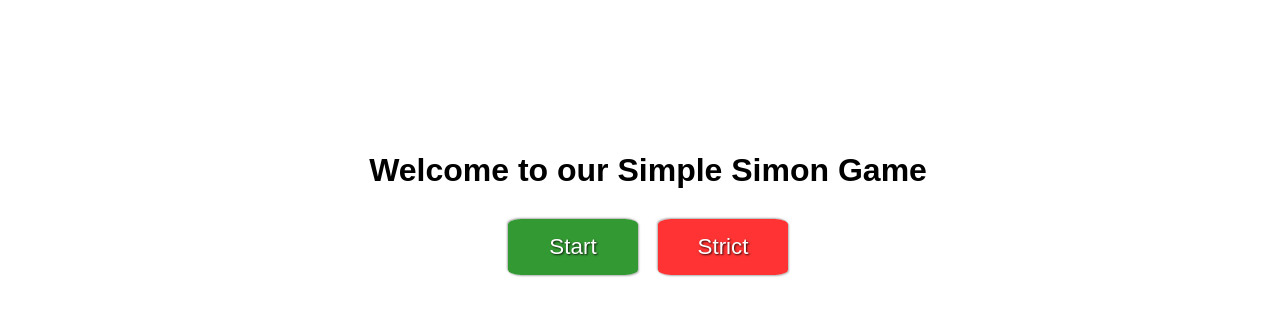
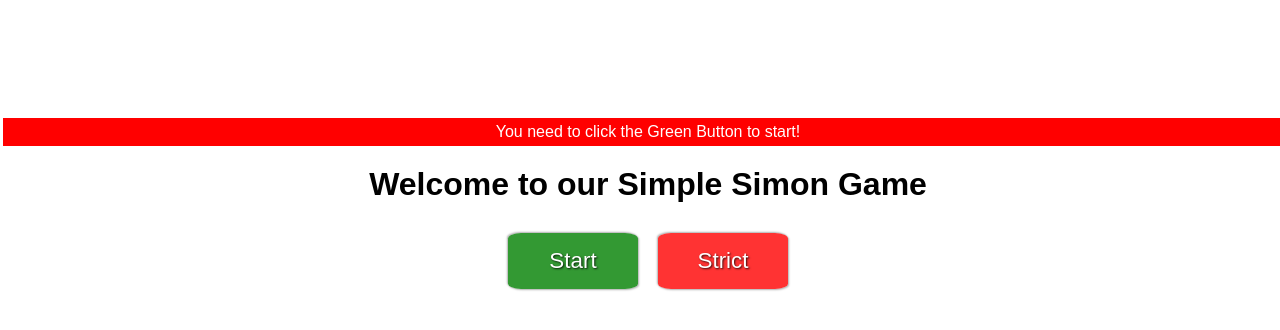
Before and after one commit to misterhtmlcss/advanced-front-end-projects, a plain HTML site: page build-a-simon-game/index.html in a window 1280 px wide. Drawn offline with nearby package versions, Linux system fonts and the light colour scheme; files that its build step writes are made by us from their sources.

Commit message:
just tweaked some visual elements. JS will enlighten as to value of changes

```diff
--- a/build-a-simon-game/css.scss
+++ b/build-a-simon-game/css.scss
@@ -1,11 +1,6 @@
 $primary-green: rgba(0,128,0,0.8);
 $primary-red: rgba(255, 0, 0, 0.8);
 $primary-text-shadow: 1px 1px 2px rgba(0, 0, 0, 0.8);
-/* * {
-  margin: 0;
-  padding: 0;
-  box-sizing: border-box;
-} */
 
 html, body {
   min-height: 100vh;
@@ -32,6 +27,14 @@ html, body {
   min-height: 50vh;
   display: flex;
   justify-content: space-evenly;
+}
+#help {
+  display: block;
+  background-color: red;
+  color: white;
+  width: 100%;
+  text-align: center;
+  padding: 5px;
 }
 
 .command-module {
--- a/build-a-simon-game/index.html
+++ b/build-a-simon-game/index.html
@@ -10,18 +10,18 @@
 <body>
 <div class="container">
   <div class="top">
-    <div id="help"></div>
+    <div id="help">You need to click the Green Button to start!</div>
     <h1 class="title">Welcome to our Simple Simon Game</h1> <!-- Title above the Central Console -->
     <div class="command-module">
       <div class="btns">
         <div class="btn" id="start" data-key="5">Start</div>
-        <div class="btn" id="reset" data-key="6">Strict</div>
+        <div class="btn" id="strict" data-key="6">Strict</div>
       </div>
       <div id="counter" class="user-level hide">Level: 1</div>
     </div>
   </div>
   <div class="bottom hide" id="keys-list">
-    <div class="keys " id="blue-key" data-key="1"></div>
+    <div class="keys" id="blue-key" data-key="1"></div>
     <div class="keys" id="red-key" data-key="2"></div>
     <div class="keys" id="green-key" data-key="3"></div>
     <div class="keys" id="yellow-key" data-key="4"></div>
```
